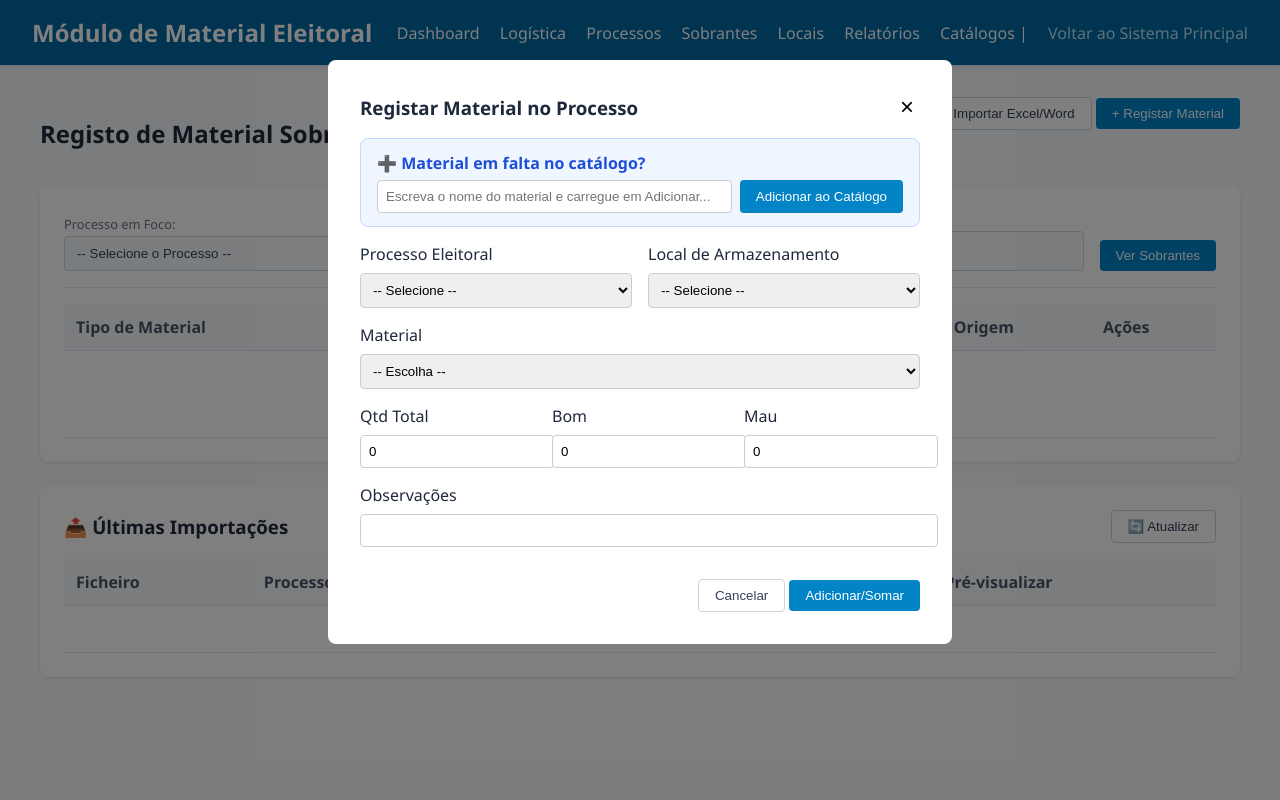
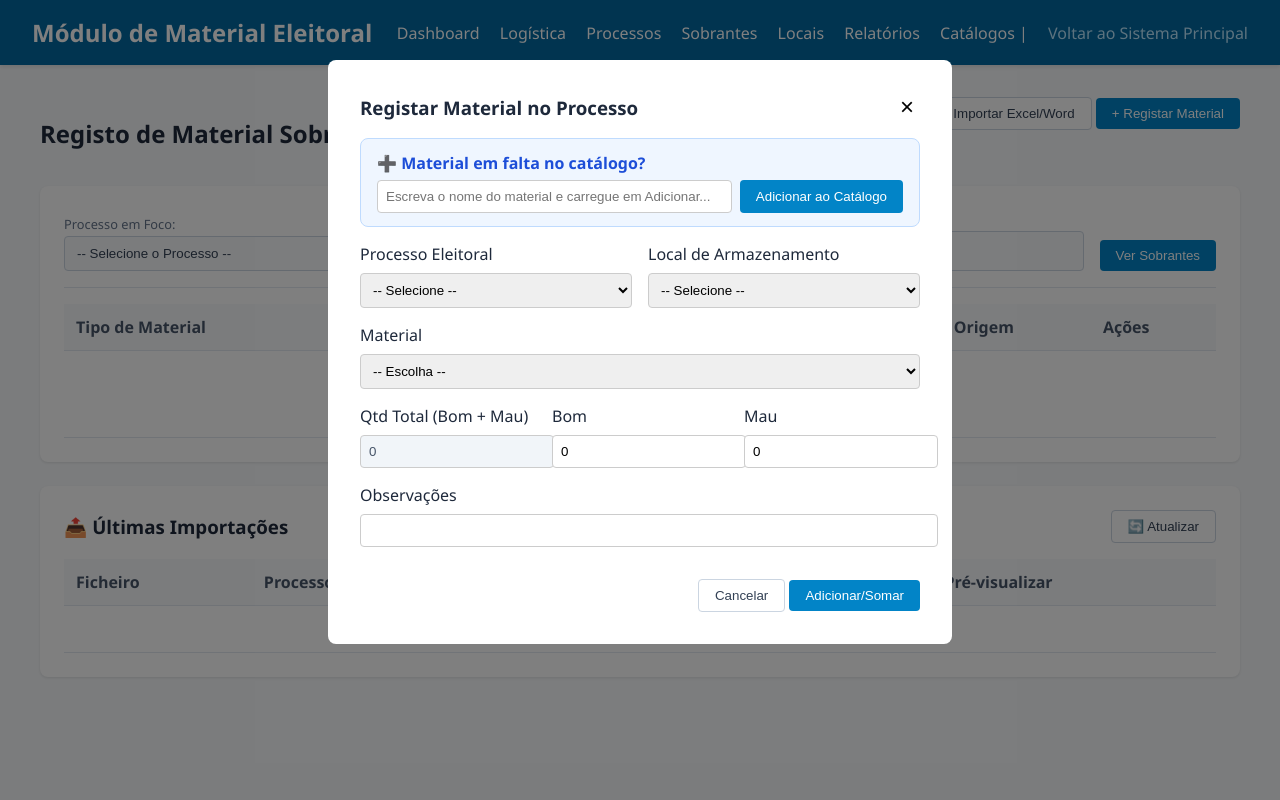
Before and after one commit to afonsinhobrown/ddgeiinout, a Flask app: page /eleitoral/material in a window 1280 px wide, after a click on "+ Registar Material". Run offline with Flask 3, Linux system fonts and the light colour scheme; a user stored in the database is signed in; data that the repository does not hold is empty; parts of the project's set-up code (start-up, migrations or seed data) failed here and were passed over; some libraries are stand-ins or nearby versions.

Commit message:
fix: garantir consistencia total = bom + mau no modulo eleitoral (dados + codigo + UI)

```diff
--- a/gestao_stae/routes_eleitoral.py
+++ b/gestao_stae/routes_eleitoral.py
@@ -393,9 +393,9 @@ def registar_material():
         processo_id = request.form.get('processo_id')
         local_id = request.form.get('local_id')
         tipo_material_id = request.form.get('tipo_material_id')
-        qtd_total = float(request.form.get('quantidade_total', 0) or 0)
         qtd_bom = float(request.form.get('quantidade_bom', 0) or 0)
         qtd_mau = float(request.form.get('quantidade_mau', 0) or 0)
+        qtd_total = qtd_bom + qtd_mau
         observacoes = request.form.get('observacoes', '')
         utilizador_id = session.get('user_id', 1)
 
@@ -462,9 +462,9 @@ def editar_material(id):
                 return redirect(url_for('eleitoral.material'))
 
         from flask import request, flash, redirect, url_for
-        qtd_total = request.form.get('quantidade_total', 0)
-        qtd_bom = request.form.get('quantidade_bom', 0)
-        qtd_mau = request.form.get('quantidade_mau', 0)
+        qtd_bom = float(request.form.get('quantidade_bom', 0) or 0)
+        qtd_mau = float(request.form.get('quantidade_mau', 0) or 0)
+        qtd_total = qtd_bom + qtd_mau
         param_marker = "%s" if is_pg else "?"
         c.execute(f"UPDATE eleitoral_material_sobrante SET quantidade_total = {param_marker}, quantidade_bom = {param_marker}, quantidade_mau = {param_marker} WHERE id = {param_marker}", (qtd_total, qtd_bom, qtd_mau, id))
         conn.commit()
@@ -693,6 +693,8 @@ def importacao_excel():
                 except: bom = 0
                 try: mau = int(row[col_mau]) if len(row) > col_mau and row[col_mau] else 0
                 except: mau = 0
+                # Garante a consistência: total = bom + mau
+                tot = bom + mau
 
                 # Match local
                 local_id = locais_map.get(prov.lower())
--- a/gestao_stae/templates/eleitoral/material.html
+++ b/gestao_stae/templates/eleitoral/material.html
@@ -149,16 +149,16 @@
 
             <div style="display:flex; gap: 1rem; margin-bottom: 1rem;">
                 <div style="flex:1;">
-                    <label style="display:block; margin-bottom: 0.5rem;">Qtd Total</label>
-                    <input type="number" name="quantidade_total" min="0" step="0.01" value="0" required style="width:100%; padding: 0.5rem; border:1px solid #ccc; border-radius:4px;">
+                    <label style="display:block; margin-bottom: 0.5rem;">Qtd Total (Bom + Mau)</label>
+                    <input type="number" id="novo_total" min="0" step="0.01" value="0" readonly style="width:100%; padding: 0.5rem; border:1px solid #ccc; border-radius:4px; background:#f1f5f9; color:#475569;">
                 </div>
                 <div style="flex:1;">
                     <label style="display:block; margin-bottom: 0.5rem;">Bom</label>
-                    <input type="number" name="quantidade_bom" min="0" step="0.01" value="0" style="width:100%; padding: 0.5rem; border:1px solid #ccc; border-radius:4px;">
+                    <input type="number" name="quantidade_bom" min="0" step="0.01" value="0" oninput="novo_total.value=(parseFloat(this.value)||0)+(parseFloat(this.form.quantidade_mau.value)||0)" style="width:100%; padding: 0.5rem; border:1px solid #ccc; border-radius:4px;">
                 </div>
                 <div style="flex:1;">
                     <label style="display:block; margin-bottom: 0.5rem;">Mau</label>
-                    <input type="number" name="quantidade_mau" min="0" step="0.01" value="0" style="width:100%; padding: 0.5rem; border:1px solid #ccc; border-radius:4px;">
+                    <input type="number" name="quantidade_mau" min="0" step="0.01" value="0" oninput="novo_total.value=(parseFloat(this.value)||0)+(parseFloat(this.form.quantidade_bom.value)||0)" style="width:100%; padding: 0.5rem; border:1px solid #ccc; border-radius:4px;">
                 </div>
             </div>
 
@@ -183,16 +183,16 @@
         <form id="form-editar" method="POST" action="">
             <div style="display:flex; gap: 1rem; margin-bottom: 1rem;">
                 <div style="flex:1;">
-                    <label style="display:block; margin-bottom: 0.5rem;">Qtd Total</label>
-                    <input type="number" name="quantidade_total" id="edit_total" required style="width:100%; padding: 0.5rem; border:1px solid #ccc; border-radius:4px;">
+                    <label style="display:block; margin-bottom: 0.5rem;">Qtd Total (Bom + Mau)</label>
+                    <input type="number" name="quantidade_total" id="edit_total" readonly style="width:100%; padding: 0.5rem; border:1px solid #ccc; border-radius:4px; background:#f1f5f9; color:#475569;">
                 </div>
                 <div style="flex:1;">
                     <label style="display:block; margin-bottom: 0.5rem;">Bom</label>
-                    <input type="number" name="quantidade_bom" id="edit_bom" required style="width:100%; padding: 0.5rem; border:1px solid #ccc; border-radius:4px;">
+                    <input type="number" name="quantidade_bom" id="edit_bom" required oninput="edit_total.value=(parseFloat(this.value)||0)+(parseFloat(document.getElementById('edit_mau').value)||0)" style="width:100%; padding: 0.5rem; border:1px solid #ccc; border-radius:4px;">
                 </div>
                 <div style="flex:1;">
                     <label style="display:block; margin-bottom: 0.5rem;">Mau</label>
-                    <input type="number" name="quantidade_mau" id="edit_mau" required style="width:100%; padding: 0.5rem; border:1px solid #ccc; border-radius:4px;">
+                    <input type="number" name="quantidade_mau" id="edit_mau" required oninput="edit_total.value=(parseFloat(this.value)||0)+(parseFloat(document.getElementById('edit_bom').value)||0)" style="width:100%; padding: 0.5rem; border:1px solid #ccc; border-radius:4px;">
                 </div>
             </div>
 
@@ -288,7 +288,7 @@
 <script src="https://cdnjs.cloudflare.com/ajax/libs/html2pdf.js/0.10.1/html2pdf.bundle.min.js"></script>
 <script>
 function abrirModalEditar(id, total, bom, mau) {
-    document.getElementById('edit_total').value = total;
+    document.getElementById('edit_total').value = (parseFloat(bom)||0) + (parseFloat(mau)||0);
     document.getElementById('edit_bom').value = bom;
     document.getElementById('edit_mau').value = mau;
     document.getElementById('form-editar').action = "/eleitoral/material/editar/" + id;
```
Also changed, not shown: PLAN.md (+6 -0 lines).
